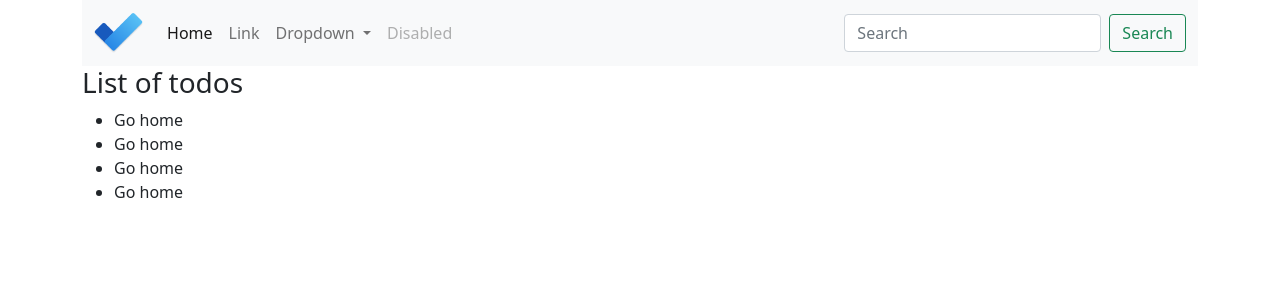
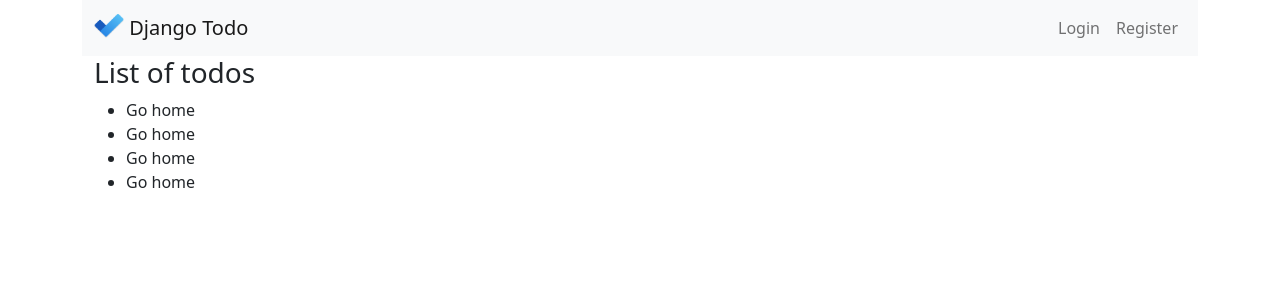
Before and after one commit to iElectro13/django-tutorial, a Django app: page / in a window 1280 px wide. Shown: the top 300 px of the page. Run offline with Django 3.2, Linux system fonts and the light colour scheme; some libraries are stand-ins or nearby versions.

Commit message:
If statement (if is_authenticated)

```diff
--- a/djangotodo/urls.py
+++ b/djangotodo/urls.py
@@ -20,6 +20,6 @@ from django.urls import path, include
 urlpatterns = [
     path('admin/', admin.site.urls),
     path('', include('todo.urls')),
-    path('authentication/', include('authentication.urls')),
+    path('auth/', include('authentication.urls')),
 
 ]
--- a/templates/_partials/header.html
+++ b/templates/_partials/header.html
@@ -1,39 +1,33 @@
 {% load static %}
 
-
 <nav class="navbar navbar-expand-lg navbar-light bg-light">
-    <div class="container-fluid">
-      <a class="navbar-brand" href="#"><img src="{% static 'img/logo.png' %}" class="top-img" alt="logo"></a>
-      <button class="navbar-toggler" type="button" data-bs-toggle="collapse" data-bs-target="#navbarSupportedContent" aria-controls="navbarSupportedContent" aria-expanded="false" aria-label="Toggle navigation">
-        <span class="navbar-toggler-icon"></span>
-      </button>
-      <div class="collapse navbar-collapse" id="navbarSupportedContent">
-        <ul class="navbar-nav me-auto mb-2 mb-lg-0">
-          <li class="nav-item">
-            <a class="nav-link active" aria-current="page" href="#">Home</a>
-          </li>
-          <li class="nav-item">
-            <a class="nav-link" href="#">Link</a>
-          </li>
+  <div class="container-fluid">
+    <a class="navbar-brand" href={% url 'home' %}>        <img src="{% static 'img/logo.png' %}" alt="" width="30" height="24" class="d-inline-block align-text-top">
+      Django Todo
+    </a>
+    <button class="navbar-toggler" type="button" data-bs-toggle="collapse" data-bs-target="#navbarNavAltMarkup" aria-controls="navbarNavAltMarkup" aria-expanded="false" aria-label="Toggle navigation">
+      <span class="navbar-toggler-icon"></span>
+    </button>
+    <div class="collapse navbar-collapse justify-content-end" id="navbarNavAltMarkup">
+        {% if request.user.is_authenticated %}
+        <div class="navbar-nav">
+          <a class="nav-link" href={% url 'create-todo' %}>Create Todo</a>
           <li class="nav-item dropdown">
-            <a class="nav-link dropdown-toggle" href="#" id="navbarDropdown" role="button" data-bs-toggle="dropdown" aria-expanded="false">
-              Dropdown
+            <a class="nav-link dropdown-toggle" href="#" id="navbarDropdownMenuLink" role="button" data-bs-toggle="dropdown" aria-expanded="false">
+              User X
             </a>
-            <ul class="dropdown-menu" aria-labelledby="navbarDropdown">
-              <li><a class="dropdown-item" href="#">Action</a></li>
-              <li><a class="dropdown-item" href="#">Another action</a></li>
-              <li><hr class="dropdown-divider"></li>
-              <li><a class="dropdown-item" href="#">Something else here</a></li>
+            <ul class="dropdown-menu" aria-labelledby="navbarDropdownMenuLink">
+              <li><a class="dropdown-item" href="#">Profile</a></li>
+              <li><a class="dropdown-item" href="#">Account Settings</a></li>
+              <li><a class="dropdown-item" href="#">Logout</a></li>
             </ul>
           </li>
-          <li class="nav-item">
-            <a class="nav-link disabled">Disabled</a>
-          </li>
-        </ul>
-        <form class="d-flex">
-          <input class="form-control me-2" type="search" placeholder="Search" aria-label="Search">
-          <button class="btn btn-outline-success" type="submit">Search</button>
-        </form>
+        {% else %}
+        <div class="navbar-nav">
+          <a class="nav-link" href={% url 'login' %}>Login</a>
+          <a class="nav-link" href={% url 'register' %}>Register</a>
+        </div>
+        {% endif %}
       </div>
     </div>
   </nav>
--- a/templates/todo/index.html
+++ b/templates/todo/index.html
@@ -4,7 +4,7 @@
 
 
 {% block content %}
-
+<div class="container-fluid">
     <h3>List of todos</h3>
 
     <ul>
@@ -14,5 +14,7 @@
         <li>Go home</li>
 
     </ul>
+</div>
+
 
 {% endblock content %}
--- a/todo/urls.py
+++ b/todo/urls.py
@@ -2,6 +2,6 @@ from django.urls import path
 from . import views
 
 urlpatterns =[
-    path('', views.index, name='Home'),
+    path('', views.index, name='home'),
     path('create-todo', views.create_todo, name='create-todo')
 ]
```
